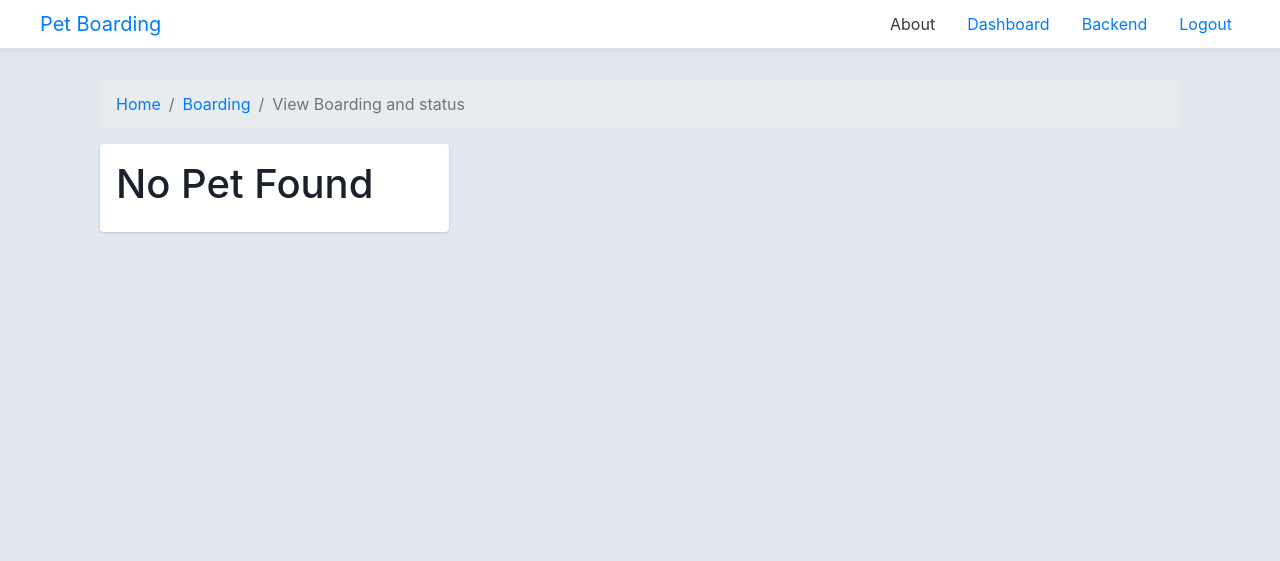
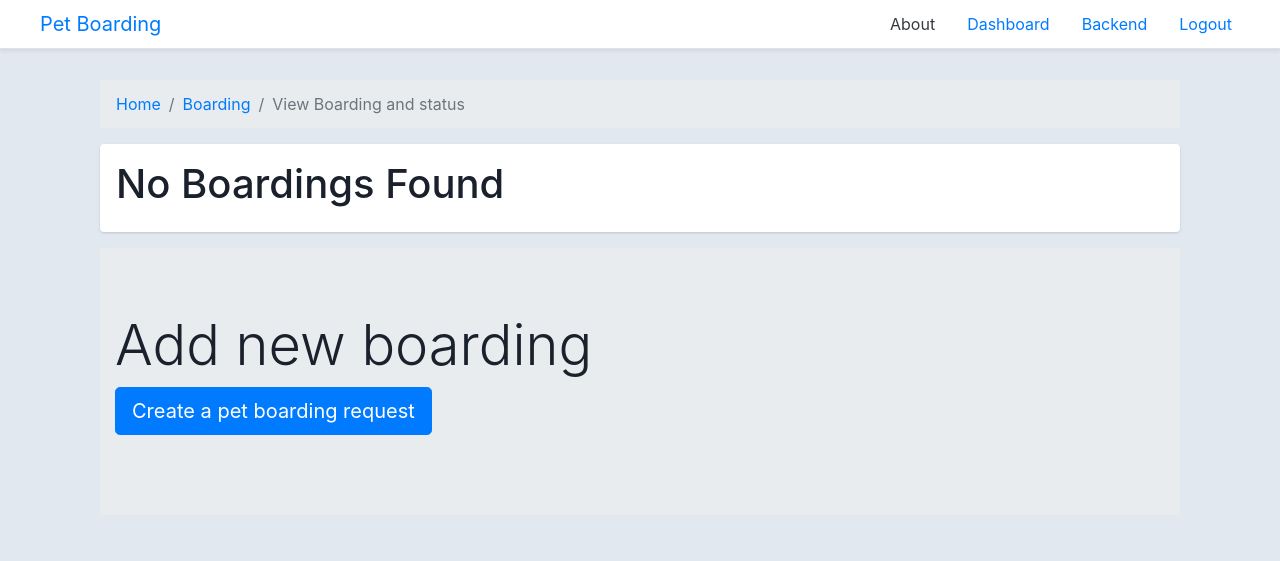
Before and after one commit to dipali2604/pet-boarding-service, a Django app: page /board/view in a window 1280 px wide. Shown: the top 561 px of the page. Run offline with Django 3.2, Linux system fonts and the light colour scheme; a user stored in the database is signed in; data comes from the database, SQL or seed files in the repository; some libraries are stand-ins or nearby versions.

Commit message:
payment page

```diff
--- a/app/forms.py
+++ b/app/forms.py
@@ -34,6 +34,7 @@ class BoardingForm(forms.ModelForm):
             'pick_date': forms.DateInput(attrs={'class': 'pick_date', 'id': 'pick_date','type':'date'})
         }
 
+
 class PaymentForm(forms.ModelForm):
     class Meta:
         model = Payment
--- a/app/models.py
+++ b/app/models.py
@@ -24,7 +24,7 @@ class Pet(models.Model):
     specialinstruction = models.TextField()
 
     def __str__(self):
-            return f"{self.name} [{self.pettype}]"
+            return f"{self.name} [{self.pettype}] of {self.user.username}"
 
 
 
@@ -61,7 +61,7 @@ class Boarding(models.Model):
             ('on the way','on the way')
         )
         user = models.ForeignKey(User, on_delete=models.CASCADE)
-        pet = models.ManyToManyField(Pet,  related_name='boardings')
+        pet = models.ForeignKey(Pet,  on_delete=models.CASCADE,related_name='boardings')
         duration = models.PositiveIntegerField(help_text="enter number of days")
         chargeamount = models.FloatField(default=100.00)
         is_payment_complete = models.BooleanField(default=False)
@@ -70,7 +70,7 @@ class Boarding(models.Model):
         date = models.DateTimeField(auto_now = True)
 
         def __str__(self):
-            return self.user.username
+            return f"{self.user.username}"
 
         def generate_charge_amount(self):
             return self.duration * 100
--- a/app/urls.py
+++ b/app/urls.py
@@ -15,7 +15,8 @@ urlpatterns = [
     path('pets/board',views.board_pet,name='board_pets'),
 
     path('board/view',views.view_boarding,name='view_boarding'),
-    path('payments/view',views.view_payment,name='view_payment'),
+    path('board/delete/<int:pk>',views.delete_boarding,name='board_delete'),
+    path('payments/view',views.view_payment,name='view_payments'),
     path('payments/make/<int:pk>',views.make_payment,name='make_payment')
 
 ]
--- a/app/views.py
+++ b/app/views.py
@@ -143,6 +143,7 @@ def board_pet(request):
                     board.user = request.user
                     board.chargeamount = board.generate_charge_amount()
                     board.save()
+
                     messages.success(request,'Boarding information added, Please pay charge to complete request')
                     return redirect('view_boarding')
                 else:
@@ -156,6 +157,16 @@ def board_pet(request):
         print(e)
         messages.error(request,e)
         return redirect('dashboard')
+
+@login_required
+def delete_boarding(request,pk):
+    try:
+        Boarding.objects.get(id=pk).delete()
+        messages.success(request,'successfully cancelled your request')
+    except Exception as e:
+        print(e)
+        messages.error(request,'Error deleting request')
+    return redirect('view_pets')
 
 
 @login_required
@@ -185,13 +196,14 @@ def make_payment(request,pk):
                 payment.user = request.user
                 payment.boarding = boarding
                 payment.amountpaid = boarding.chargeamount
+                boarding.status = 'preparing'
                 payment.save()
-                boarding.status = 'preparing'
                 boarding.save()
                 messages.success(request,'Payment added successfully')
-                return redirect('view_payment')
-        return render(request, 'payment/make_payment.html')
+                return redirect('view_payments')
+        ctx = {'title':'make payment', 'form':form,'board':boarding}
+        return render(request, 'payment/make_payment.html',ctx)
     except Exception as e:
         print(e)
         messages.error(request,'Error making payment')
-        return redirect('view_payment')
+        return redirect('view_payments')
--- a/templates/pets/view_boarding.html
+++ b/templates/pets/view_boarding.html
@@ -81,17 +81,15 @@
             <div class="col-12 mb-3">
                 <div class="container-fluid gutters-sm ">
                     <div class="row">
-
-
                         <div class="col-4 gutters-sm">
                             <div class="card">
                                 <div class="card-body">
                                     <div class="d-flex flex-column align-items-center text-center">
-                                        <img src="{{pet.photo.url}}" alt="Admin" class="rounded-sm card-img-top" width="150">
+                                        <img src="{{board.pet.photo.url}}" alt="Admin" class="rounded-sm card-img-top" width="150">
                                         <div class="mt-3">
-                                            <h4>{{board.pet.all}}</h4>
-                                            <p class="text-secondary mb-1">Pet: {{pet.pettype}}</p>
-                                            <p class="text-muted font-size-sm">Age: {{pet.age}} yr(s)</p>
+                                            <h4>{{board.pet.name}}</h4>
+                                            <p class="text-secondary mb-1">Pet: {{board.pet.pettype}}</p>
+                                            <p class="text-muted font-size-sm">Age: {{board.pet.age}} yr(s)</p>
                                         </div>
                                     </div>
                                 </div>
@@ -102,6 +100,10 @@
                             <div class="card">
                                 <div class="card-body">
                                     <h3>Rs {{board.chargeamount}} for duration: {{board.duration}} days</h3>
+                                    <p>STATUS : {{board.status}}</p>
+                                </div>
+                                <div class="card-footer">
+                                    <a class="card-link" href="{% url 'board_delete' board.id %}">Cancel</a>
                                     <a class="card-link" href="{% url 'make_payment' board.id %}">complete transaction to board pet <button class="btn btn-sm btn-danger">Pay now </button></a>
                                 </div>
                             </div>
@@ -111,17 +113,25 @@
             </div>
 
             {% empty %}
-            <div class="col-md-4 mb-3">
+            <div class="col-md-12 mb-3">
                 <div class="card">
                     <div class="card-body">
-                        <h1>No Pet Found</h1>
+                        <h1>No Boardings Found</h1>
                     </div>
                 </div>
             </div>
             {% endfor %}
 
         </div>
+        <div class="jumbotron jumbotron-fluid">
+            <div class="container">
+                <h1 class="display-4">Add new boarding</h1>
 
+                <p class="lead">
+                    <a class="btn btn-primary btn-lg" href="{% url 'board_pets' %}" role="button">Create a pet boarding request</a>
+                </p>
+            </div>
+        </div>
     </div>
 </div>
 {% endblock content %}
--- a/templates/users/dashboard.html
+++ b/templates/users/dashboard.html
@@ -247,7 +247,7 @@
             <div class="content">
                 <h2 class="title">Manage Payments</h2>
                 <p class="copy">Check your account for payments info and pay your bills</p>
-                <a href="{% url 'view_payment' %}" class="bttn">View Payments</a>
+                <a href="{% url 'view_payments' %}" class="bttn">View Payments</a>
             </div>
         </div>
         <div class="card">
```
Also changed, not shown: templates/payment/make_payment.html (+62 -0 lines), templates/pets/view_pets.html (+13 -0 lines), app/migrations/0013_rename_pet_boarding_pets.py (added), app/migrations/0014_auto_20210709_2229.py (added), app/migrations/0015_rename_pets_boarding_pet.py (added), db.sqlite3, media/pets/WhatsApp_Image_2021-07-08_at_2.51.05_PM.jpeg (added).
